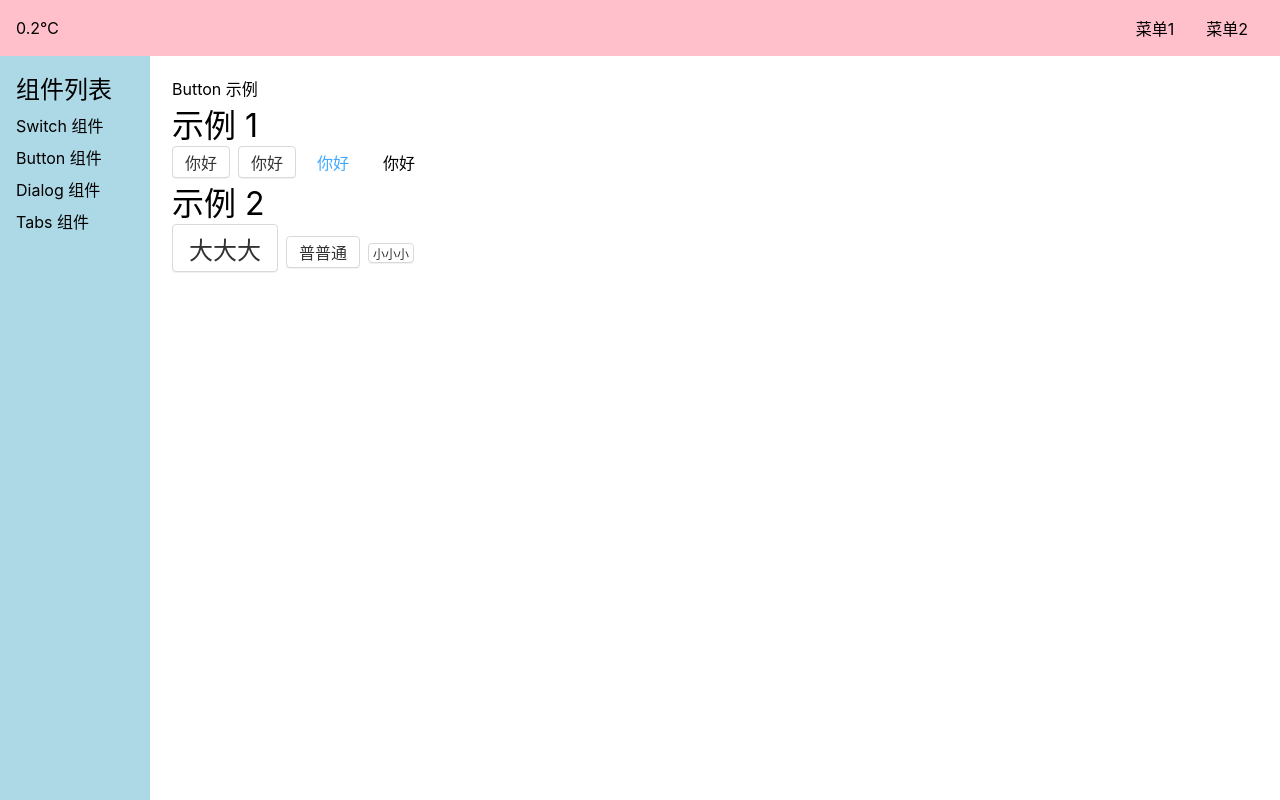
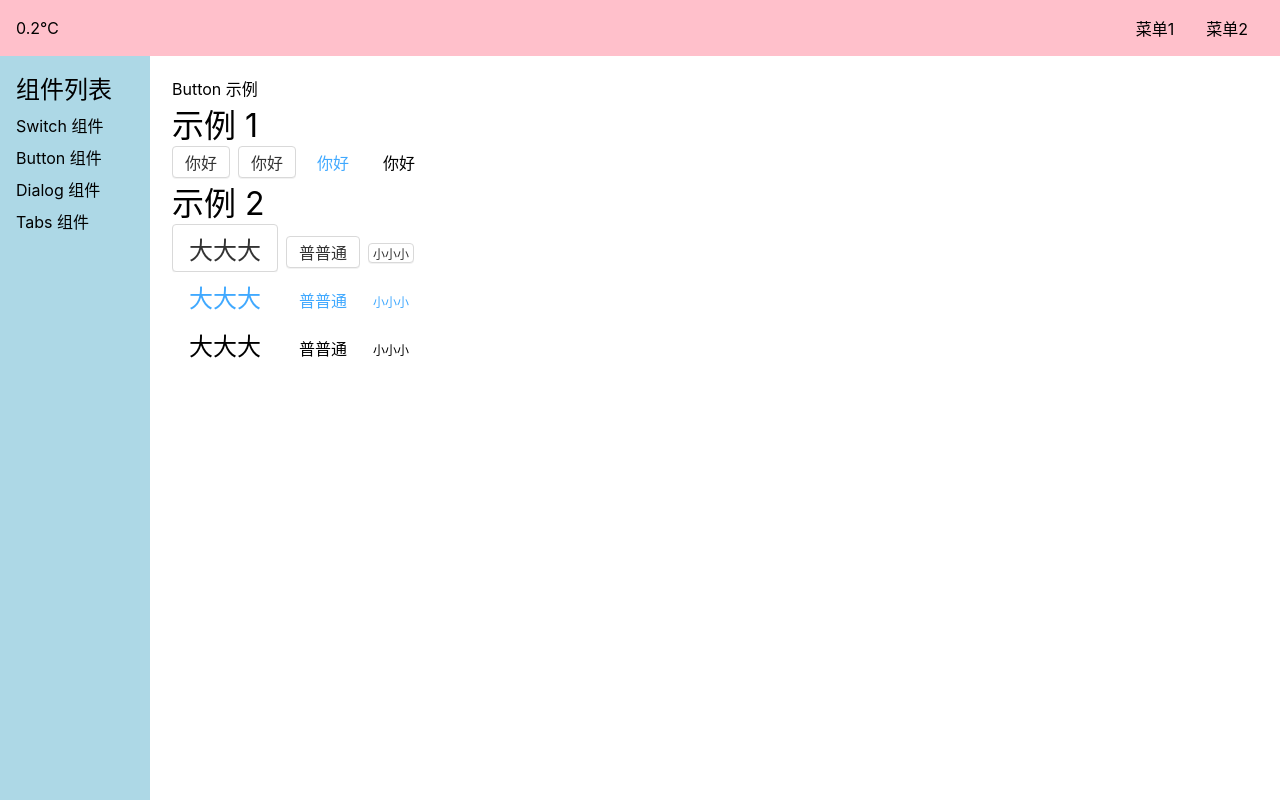
Before and after one commit to king-open/HeartUI, a Vue app: page /#/doc/button in a window 1280 px wide. Built offline with nearby package versions, Linux system fonts and the light colour scheme.

Commit message:
size css 2

```diff
--- a/src/components/ButtonDemo.vue
+++ b/src/components/ButtonDemo.vue
@@ -9,10 +9,23 @@
   </div>
   <h1>示例 2</h1>
   <div>
-    <Button size="big">大大大</Button>
-    <Button>普普通</Button>
-    <Button size="small">小小小</Button>
+    <div>
+      <Button size="big">大大大</Button>
+      <Button>普普通</Button>
+      <Button size="small">小小小</Button>
+    </div>
+    <div>
+      <Button theme="link" size="big">大大大</Button>
+      <Button theme="link">普普通</Button>
+      <Button size="small" theme="link">小小小</Button>
+    </div>
+    <div>
+      <Button size="big" theme="text">大大大</Button>
+      <Button theme="text">普普通</Button>
+      <Button size="small" theme="text">小小小</Button>
+    </div>
   </div>
+
 </template>
 
 <script lang="ts">
--- a/src/lib/Button.vue
+++ b/src/lib/Button.vue
@@ -82,7 +82,6 @@
       background: darken(white, 5%);
     }
   }
-  &.love-theme-button {
   &.love-size-big {
     font-size: 24px;
     height: 48px;
@@ -94,5 +93,4 @@
     padding: 0 4px;
   }
 }
-}
 </style>
```
Lines whose indentation alone changed are shown as unchanged.
